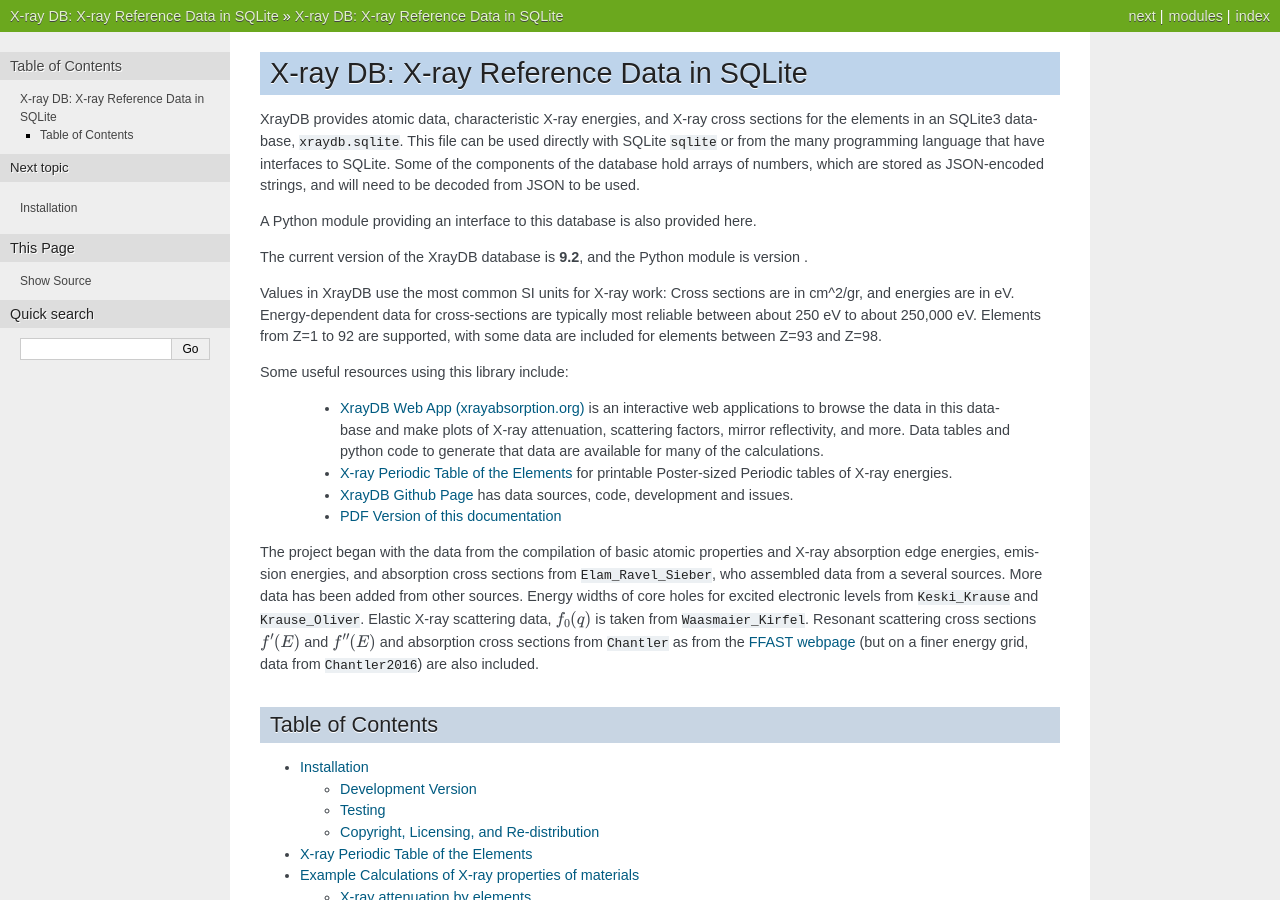
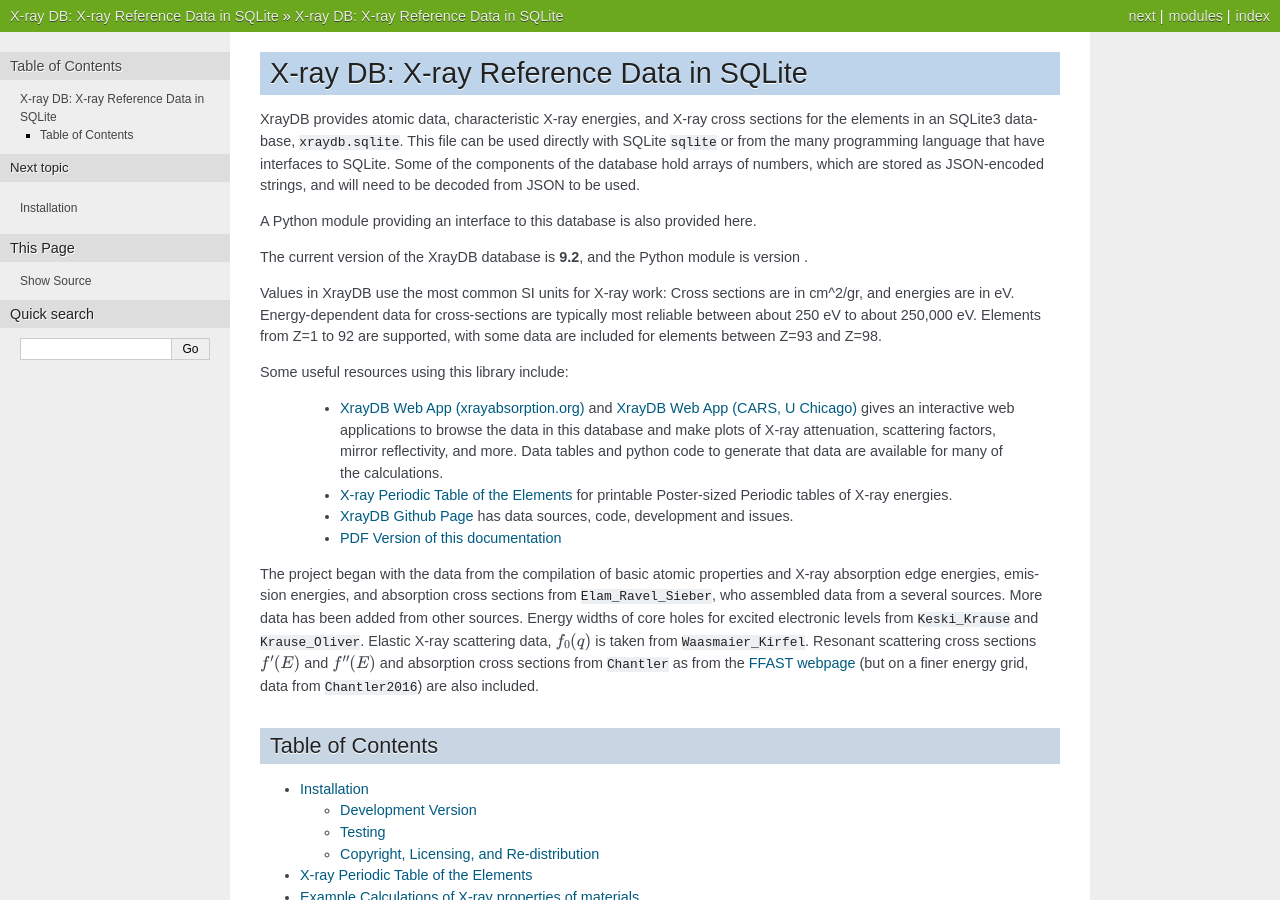
Before and after one commit to xraypy/XrayDB, a Sphinx documentation site: the page built from doc/index.rst, in a window 1280 px wide and 900 px high. Built offline with Sphinx 7.4.7, drawn with Linux system fonts in a browser that asks for light colours; the version number could not be read and is left out; cross-references to code outside the pages are shown as plain code.

```diff
--- a/doc/examples.rst
+++ b/doc/examples.rst
@@ -255,8 +255,8 @@
 generated current will still measured in the same manner as a gas-filled
 ionization typically using a current amplifier and integrating counter. Of
 course, the thickness of the diode is difficult to adjust.  The active length of
-diodes are typically a few hundred microns, which is often thick enough to
-absorb nearly all the incident X-rays.
+diodes are typically a few hundred microns, and so are generally much more
+absorbing than an ion chamber.
 
 
 Compton scattering and Ion Chamber Current
--- a/doc/index.rst
+++ b/doc/index.rst
@@ -30,10 +30,11 @@
 
 Some useful resources using this library include:
 
-   * `XrayDB Web App (xrayabsorption.org)`_ is an interactive web applications
-     to browse the data in this database and make plots of X-ray attenuation,
-     scattering factors, mirror reflectivity, and more.  Data tables and python
-     code to generate that data are available for many of the calculations.
+   * `XrayDB Web App (xrayabsorption.org)`_ and `XrayDB Web App (CARS, U
+     Chicago)`_ gives an interactive web applications to browse the data in
+     this database and make plots of X-ray attenuation, scattering factors,
+     mirror reflectivity, and more.  Data tables and python code to generate
+     that data are available for many of the calculations.
 
    * :ref:`periodic_tables` for printable Poster-sized Periodic tables of X-ray energies.
 
```
